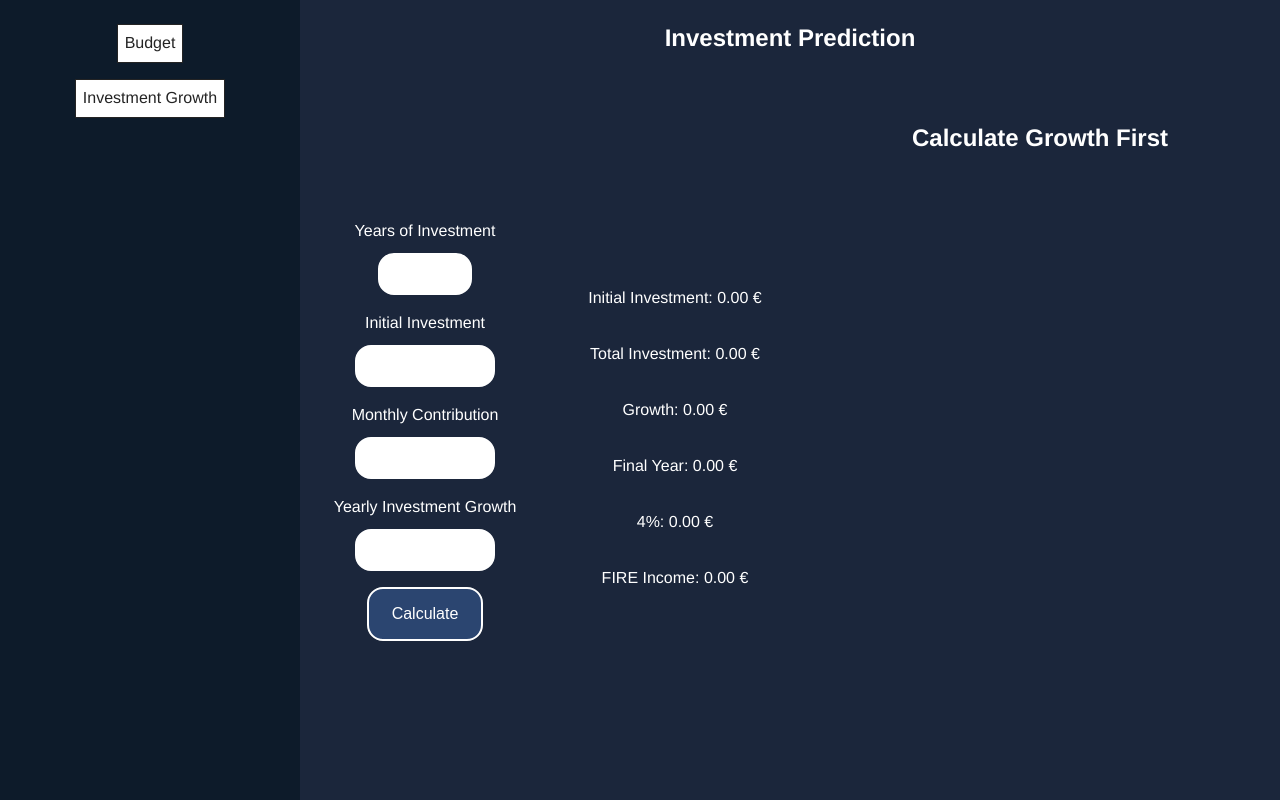
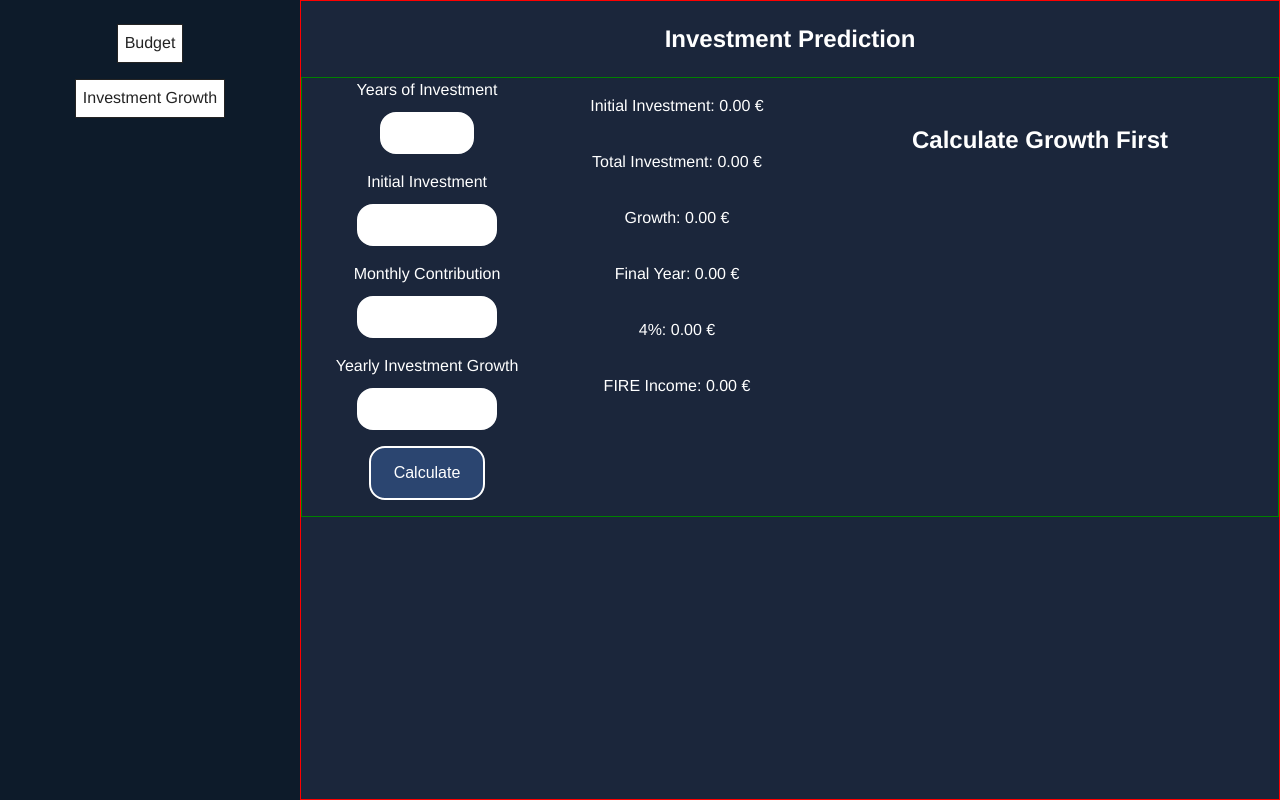
Before and after one commit to andrebarros7201/expense-tracker, a React (Vite) app: page /investment in a window 1280 px wide. Built offline with nearby package versions, Linux system fonts and the light colour scheme.

Commit message:
separate form and result from investment prediction into smaller components

```diff
--- a/src/components/Prediction.jsx
+++ b/src/components/Prediction.jsx
@@ -1,142 +1,17 @@
 import styles from "../styles/prediction.module.css";
 import PropTypes from "prop-types";
-import { useContext, useState } from "react";
-import { AppContext } from "../App.jsx";
-import Table from "./Table.jsx";
+import InvestmentPredictionTable from "./investmentPrediction/InvestmentPredictionTable.jsx";
+import InvestmentPredictionForm from "./investmentPrediction/InvestmentPredictionForm.jsx";
+import InvestmentPredictionResults from "./investmentPrediction/InvestmentPredictionResults.jsx";
 
 export default function Prediction() {
-  const { investment, handleCalculateGrowth } = useContext(AppContext);
-
-  const [values, setValues] = useState({
-    years: 0,
-    initialInvestment: 0,
-    monthlyContribution: 0,
-    yearlyGrowth: 0,
-  });
-
-  const handlePredictionFormChange = (field, value) => {
-    setValues({ ...values, [field]: value });
-  };
-
-  const handleSubmitForm = (values, e) => {
-    handleCalculateGrowth(values, e);
-  };
-
   return (
     <main className={styles["prediction-main"]}>
       <h2>Investment Prediction</h2>
-      <div className={styles["prediction"]}>
-        <div className={styles["left"]}>
-          <form
-            className={styles["form-prediction"]}
-            onSubmit={(e) => handleSubmitForm(values, e)}
-          >
-            <span>
-              <label htmlFor="years">Years of Investment</label>
-              <input
-                type="number"
-                min={0}
-                max={100}
-                onChange={(e) =>
-                  handlePredictionFormChange("years", parseInt(e.target.value))
-                }
-              />
-            </span>
-            <span>
-              <label htmlFor="initial-investment">Initial Investment</label>
-              <input
-                type="number"
-                min={0}
-                onChange={(e) =>
-                  handlePredictionFormChange(
-                    "initialInvestment",
-                    Number(e.target.value),
-                  )
-                }
-              />
-            </span>
-            <span>
-              <label htmlFor="monthly-contribution">Monthly Contribution</label>
-              <input
-                type="number"
-                min={0}
-                onChange={(e) =>
-                  handlePredictionFormChange(
-                    "monthlyContribution",
-                    Number(e.target.value),
-                  )
-                }
-              />
-            </span>
-            <span>
-              <label htmlFor="investment-growth">
-                Yearly Investment Growth
-              </label>
-              <input
-                type="number"
-                min={0}
-                onChange={(e) =>
-                  handlePredictionFormChange(
-                    "yearlyGrowth",
-                    Number(e.target.value),
-                  )
-                }
-              />
-            </span>
-            <button type={"submit"}>Calculate</button>
-          </form>
-        </div>
-        <div className={styles["right"]}>
-          {investment.growth && (
-            <div>
-              <p>
-                Initial Investment:{" "}
-                {parseFloat(investment.initialInvestment)
-                  .toFixed(2)
-                  .replace(/\B(?=(\d{3})+(?!\d))/g, " ")}{" "}
-                €
-              </p>
-              <p>
-                Total Investment:{" "}
-                {parseFloat(investment.totalContribution)
-                  .toFixed(2)
-                  .replace(/\B(?=(\d{3})+(?!\d))/g, " ")}{" "}
-                €
-              </p>
-              <p>
-                Growth:{" "}
-                {parseFloat(investment.totalGrowth)
-                  .toFixed(2)
-                  .replace(/\B(?=(\d{3})+(?!\d))/g, " ")}{" "}
-                €
-              </p>
-              <p>
-                Final Year:{" "}
-                {parseFloat(investment.finalYear)
-                  .toFixed(2)
-                  .replace(/\B(?=(\d{3})+(?!\d))/g, " ")}{" "}
-                €
-              </p>
-              <p>
-                4%:{" "}
-                {parseFloat(investment.fireFourPercent)
-                  .toFixed(2)
-                  .replace(/\B(?=(\d{3})+(?!\d))/g, " ")}{" "}
-                €
-              </p>
-              <p>
-                FIRE Income:{" "}
-                {investment.fireMonthlyIncome
-                  .toFixed(2)
-                  .replace(/\B(?=(\d{3})+(?!\d))/g, " ")}{" "}
-                €
-              </p>
-            </div>
-          )}
-        </div>
-        <div className={styles["prediction-wrapper-table"]}>
-          <Table />
-        </div>
+      <div>
+        <InvestmentPredictionForm />
+        <InvestmentPredictionResults />
+        <InvestmentPredictionTable />
       </div>
     </main>
   );
--- /dev/null
+++ b/src/components/investmentPrediction/InvestmentPredictionForm.jsx
@@ -0,0 +1,79 @@
+import styles from "../../styles/prediction.module.css";
+import { useContext, useState } from "react";
+import { AppContext } from "../../App.jsx";
+
+export default function InvestmentPredictionForm() {
+  const { handleCalculateGrowth } = useContext(AppContext);
+
+  const [values, setValues] = useState({
+    years: 0,
+    initialInvestment: 0,
+    monthlyContribution: 0,
+    yearlyGrowth: 0,
+  });
+
+  const handlePredictionFormChange = (field, value) => {
+    setValues({ ...values, [field]: value });
+  };
+
+  const handleSubmitForm = (values, e) => {
+    handleCalculateGrowth(values, e);
+  };
+  return (
+    <div className={styles["left"]}>
+      <form
+        className={styles["form-prediction"]}
+        onSubmit={(e) => handleSubmitForm(values, e)}
+      >
+        <span>
+          <label htmlFor="years">Years of Investment</label>
+          <input
+            type="number"
+            min={0}
+            max={100}
+            onChange={(e) =>
+              handlePredictionFormChange("years", parseInt(e.target.value))
+            }
+          />
+        </span>
+        <span>
+          <label htmlFor="initial-investment">Initial Investment</label>
+          <input
+            type="number"
+            min={0}
+            onChange={(e) =>
+              handlePredictionFormChange(
+                "initialInvestment",
+                Number(e.target.value),
+              )
+            }
+          />
+        </span>
+        <span>
+          <label htmlFor="monthly-contribution">Monthly Contribution</label>
+          <input
+            type="number"
+            min={0}
+            onChange={(e) =>
+              handlePredictionFormChange(
+                "monthlyContribution",
+                Number(e.target.value),
+              )
+            }
+          />
+        </span>
+        <span>
+          <label htmlFor="investment-growth">Yearly Investment Growth</label>
+          <input
+            type="number"
+            min={0}
+            onChange={(e) =>
+              handlePredictionFormChange("yearlyGrowth", Number(e.target.value))
+            }
+          />
+        </span>
+        <button type={"submit"}>Calculate</button>
+      </form>
+    </div>
+  );
+}
--- /dev/null
+++ b/src/components/investmentPrediction/InvestmentPredictionResults.jsx
@@ -0,0 +1,57 @@
+import styles from "../../styles/prediction.module.css";
+import { useContext } from "react";
+import { AppContext } from "../../App.jsx";
+
+export default function InvestmentPredictionResults() {
+  const { investment } = useContext(AppContext);
+  return (
+    <div className={styles["right"]}>
+      {investment.growth && (
+        <div>
+          <p>
+            Initial Investment:{" "}
+            {parseFloat(investment.initialInvestment)
+              .toFixed(2)
+              .replace(/\B(?=(\d{3})+(?!\d))/g, " ")}{" "}
+            €
+          </p>
+          <p>
+            Total Investment:{" "}
+            {parseFloat(investment.totalContribution)
+              .toFixed(2)
+              .replace(/\B(?=(\d{3})+(?!\d))/g, " ")}{" "}
+            €
+          </p>
+          <p>
+            Growth:{" "}
+            {parseFloat(investment.totalGrowth)
+              .toFixed(2)
+              .replace(/\B(?=(\d{3})+(?!\d))/g, " ")}{" "}
+            €
+          </p>
+          <p>
+            Final Year:{" "}
+            {parseFloat(investment.finalYear)
+              .toFixed(2)
+              .replace(/\B(?=(\d{3})+(?!\d))/g, " ")}{" "}
+            €
+          </p>
+          <p>
+            4%:{" "}
+            {parseFloat(investment.fireFourPercent)
+              .toFixed(2)
+              .replace(/\B(?=(\d{3})+(?!\d))/g, " ")}{" "}
+            €
+          </p>
+          <p>
+            FIRE Income:{" "}
+            {investment.fireMonthlyIncome
+              .toFixed(2)
+              .replace(/\B(?=(\d{3})+(?!\d))/g, " ")}{" "}
+            €
+          </p>
+        </div>
+      )}
+    </div>
+  );
+}
--- a/src/components/Table.jsx
+++ b/src/components/investmentPrediction/InvestmentPredictionTable.jsx
@@ -1,6 +1,6 @@
-import { AppContext } from "../App.jsx";
+import { AppContext } from "../../App.jsx";
 import { useContext, useState } from "react";
-import styles from "../styles/table.module.css";
+import styles from "../../styles/table.module.css";
 import PropTypes from "prop-types";
 
 function TableItem({ item, previousItem }) {
@@ -50,7 +50,7 @@ TableItem.propTypes = {
   previousItem: PropTypes.object,
 };
 
-export default function Table() {
+export default function InvestmentPredictionTable() {
   const {
     investment: { growth },
   } = useContext(AppContext);
--- a/src/styles/prediction.module.css
+++ b/src/styles/prediction.module.css
@@ -1,25 +1,12 @@
 .prediction-main {
   display: flex;
-  flex-direction: column;
-}
+  flex-flow: column nowrap;
+  border: 1px solid red;
 
-.prediction {
-  flex: 1;
-  display: grid;
-  grid-template-columns: 1fr 1fr 3fr;
-  grid-template-rows: 1fr;
   & > div {
-    display: flex;
-    flex-flow: row wrap;
-    gap: 1rem;
-  }
-}
-
-@media (max-width: 500px) {
-  .prediction {
-    & div {
-      flex-direction: column;
-    }
+    display: grid;
+    grid-template-columns: 1fr 1fr 2fr;
+    border: 1px solid green;
   }
 }
 
@@ -30,6 +17,7 @@
   justify-content: center;
   align-items: center;
   min-width: 250px;
+  flex: 1;
 }
 
 .form-prediction {
```
Also changed, not shown: 1 other file (tests, documents, lock files or other folders).
